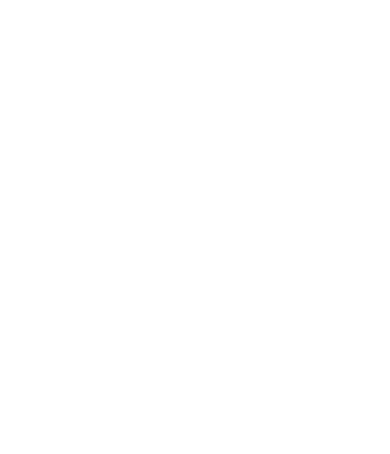
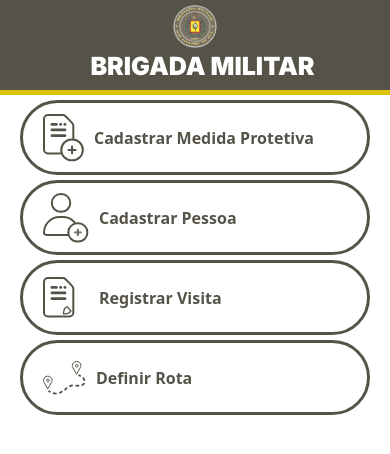
Before and after one commit to JonasCouto/rotas_bm, a Django app: page /navigation_menu/ in a window 390 px wide. Before the commit the part shown is empty. Shown: the top 454 px of the page. Run offline with Django 5.2, Linux system fonts and the light colour scheme; some libraries are stand-ins or nearby versions.

Commit message:
Unified login and menu

```diff
--- a/core/login/static/assets/login.css
+++ b/core/login/static/assets/login.css
@@ -31,13 +31,13 @@
   border-color: #2980b9;
 }
 .btn-entrar {
-    background-color: #DEC208;
+  background-color: #dec208;
   color: #000000;
   border-color: #060606;
 }
 .btn-entrar:hover {
-    background-color: #D7B90C;
-    border-color: #D7B90C;
+  background-color: #d7b90c;
+  border-color: #d7b90c;
 }
 .input-custom {
   border-color: #060606;
--- /dev/null
+++ b/core/login/static/assets/navigation_menu.css
@@ -0,0 +1,117 @@
+/* CSS Navigation Menu - Cleiton Ferrugem */
+
+.background_main_menu {
+  background-color: #ffffff ;
+}
+
+.main_menu {
+  height: calc(100vh - 210px);
+  display: flex;
+  justify-content: center;
+  align-items: center;
+}
+
+.main_menu > ul {
+  display: flex;
+  flex-wrap: wrap;
+  flex-direction: row;
+  align-items: center;
+  justify-content: center;
+  list-style-type: none;
+}
+
+.main_menu > ul > li {
+  display: flex;
+  align-items: center;
+  justify-content: center;
+  padding-left: 45px;
+  padding-right: 45px;
+}
+
+.main_menu > ul > li > a:hover {
+  transition: 250ms ease-in-out;
+  filter: drop-shadow(0px 0px 1px rgba(189, 182, 182, 1));
+}
+
+.mobile-icon,
+.mobile-text {
+  display: none;
+}
+
+@media (max-width: 991px) {
+  .main_menu {
+    height: 100%;
+    display: flex;
+    justify-content: center;
+    align-items: center;
+  }
+
+  .main_menu > ul {
+    display: flex;
+    align-items: center;
+    justify-content: center;
+    list-style-type: none;
+    padding-left: 0px ;
+    margin-left: 0;
+  }
+
+  .main_menu > ul > li {
+    display: flex;
+    align-items: center;
+    justify-content: center;
+    padding-left: 0;
+    padding-right: 0;
+    padding-top: 5px;
+  }
+
+  .main_menu > ul > li > a {
+    display: flex;
+    align-items: center;
+    height: 75px;
+    width: 350px;
+    border: #555347 solid;
+    border-radius: 100px;
+  }
+  .main_menu > ul > li > a > {
+    display: flex;
+    align-items: center;
+  }
+  .main_menu > ul > li > a > i {
+    display: flex;
+  }
+  .main_menu > ul > li > a > i > figure {
+    display: contents;
+  }
+
+  .main_menu > ul > li > a > figure {
+    display: flex;
+  }
+
+  .main_menu > ul > li > a > figure > img {
+    align-items: center;
+  }
+
+  .desktop-img {
+    display: none;
+  }
+
+  .mobile-icon,
+  .mobile-text {
+    display: inline-block;
+  }
+
+  .mobile-icon {
+    margin-left: 20px;
+  }
+
+  .mobile-text {
+    color: #555347;
+    font-weight: 600;
+    margin-left: 10px;
+  }
+  .main_menu_a {
+    text-decoration: none;
+  }
+}
+
+/* CSS Navigation Menu - Cleiton Ferrugem */
--- a/core/login/templates/index.html
+++ b/core/login/templates/index.html
@@ -1,51 +1,55 @@
 {% load static %}
 <!DOCTYPE html>
 <html lang="pt-br">
+  <head>
+    <meta charset="UTF-8" />
+    <meta http-equiv="X-UA-Compatible" content="IE=edge" />
+    <meta name="viewport" content="width=device-width, initial-scale=1.0" />
+    <title>Document</title>
 
-<head>
-    <meta charset="UTF-8">
-    <meta http-equiv="X-UA-Compatible" content="IE=edge">
-    <meta name="viewport" content="width=device-width, initial-scale=1.0">
-    <title>Document</title>
     <!-- LINK DO ARQUIVO BOOTSTRAP.CSS -->
-    <link rel="stylesheet" type="text/css" href="{% static 'assets/index.css' %}">
-    <link rel="stylesheet" href="https://use.fontawesome.com/releases/v5.0.7/css/all.css">
-    <link rel="stylesheet" href="./bootstrap.min.css">
-    <link href="https://cdn.jsdelivr.net/npm/bootstrap@5.3.0-alpha1/dist/css/bootstrap.min.css" rel="stylesheet">
+    <link
+      rel="stylesheet"
+      type="text/css"
+      href="{% static 'assets/index.css' %}"
+    />
+    <link
+      rel="stylesheet"
+      href="https://use.fontawesome.com/releases/v5.0.7/css/all.css"
+    />
+    <link rel="stylesheet" href="./bootstrap.min.css" />
+    <link
+      href="https://cdn.jsdelivr.net/npm/bootstrap@5.3.0-alpha1/dist/css/bootstrap.min.css"
+      rel="stylesheet"
+    />
     <script src="https://cdn.jsdelivr.net/npm/@popperjs/core@2.11.6/dist/umd/popper.min.js"></script>
     <script src="https://cdn.jsdelivr.net/npm/bootstrap@5.3.0-alpha1/dist/js/bootstrap.min.js"></script>
-    <link href="https://cdnjs.cloudflare.com/ajax/libs/font-awesome/6.0.0-beta3/css/all.min.css" rel="stylesheet"
-        integrity="sha384-k6RqeWeci5ZR/Lv4MR0sA0FfDOMgE8AMbr6ZivZp+AzBuJg7STl5ow5pXkk+1PiD" crossorigin="anonymous">
-
+    <link
+      href="https://cdnjs.cloudflare.com/ajax/libs/font-awesome/6.0.0-beta3/css/all.min.css"
+      rel="stylesheet"
+      integrity="sha384-k6RqeWeci5ZR/Lv4MR0sA0FfDOMgE8AMbr6ZivZp+AzBuJg7STl5ow5pXkk+1PiD"
+      crossorigin="anonymous"
+    />
   </head>
 
+  <body>
     <div>
       <header>
         <div class="logo-e-titulo">
           <div class="logo">
-                <img src="../static/img/logo-brigada-militar.png" alt="" srcset="">
+            <img src="{% static 'img/logo-brigada-militar.png' %}" alt="Logo" />
           </div>
           <div class="titulo-brigada-militar">
             <span>BRIGADA MILITAR</span>
           </div>
         </div>
-        <!-- <div class="buscar-servico" style="width:22%">
-            <form class="d-flex">
-                <div class="input-group">
-                    <input class="form-control rounded-start-5"
-                        style="width: 40%;background-color:#f5f5f4df; border:none " type="search"
-                        placeholder="Buscar serviço" aria-label="Buscar serviço">
-                    <span
-                        style="margin-left:-0px; width: 55px; padding-left:19px;cursor:pointer; background-color:#f5f5f4df; border:none"
-                        class="input-group-text rounded-end-5 "><i class="fas fa-search"></i></span>
-                </div>
-            </form>
-        </div> -->
       </header>
       {% block content %}
 
-<div class="container d-flex justify-content-center align-items-center min-vh-100">
-    <div class="card shadow-lg p-4" style="width: 100%; max-width: 500px;">
+      <div
+        class="container d-flex justify-content-center align-items-center min-vh-100"
+      >
+        <div class="card shadow-lg p-4" style="width: 100%; max-width: 500px">
           <h2 class="text-center mb-4">Cadastro</h2>
           {% if messages %}
           <div class="messages mb-3">
@@ -54,36 +58,30 @@
             {% endfor %}
           </div>
           {% endif %}
-        <form method="POST" class="needs-validation" novalidate="" autocomplete="off">
-            {% csrf_token %}
-            <div class="mb-3">
-                <label for="username" class="form-label">Nome de Usuário</label>
-                <input type="text" class="form-control" id="username" name="username" required>
-                <div class="invalid-feedback">Por favor, insira um nome de usuário válido.</div>
-            </div>
-            <div class="mb-3">
-                <label for="email" class="form-label">Email</label>
-                <input type="email" class="form-control" id="email" name="email" required>
-                <div class="invalid-feedback">Por favor, insira um email válido.</div>
-            </div>
-            <div class="mb-3">
-                <label for="password" class="form-label">Senha</label>
-                <input type="password" class="form-control" id="password" name="password" required>
-                <div class="invalid-feedback">Por favor, insira uma senha.</div>
-            </div>
-            <button type="submit" class="btn btn-primary w-100">Cadastrar</button>
+          <form
+            method="POST"
+            class="needs-validation"
+            novalidate=""
+            autocomplete="off"
+          >
+            {% csrf_token %} {{ form.as_p }}
+            <button type="submit" class="btn btn-primary w-100">
+              Cadastrar
+            </button>
           </form>
           <div class="text-center mt-3">
-            Já tem uma conta? <a href="{% url 'login' %}" class="text-decoration-none">Faça o login</a>
+            Já tem uma conta?
+            <a href="{% url 'login' %}" class="text-decoration-none"
+              >Faça o login</a
+            >
           </div>
         </div>
       </div>
 
-
       {% endblock %}
+    </div>
 
     <!-- LINK DO ARQUIVO BOOTSTRAP.JS -->
     <script src="./bootstrap.min.js"></script>
-</div>
-
+  </body>
 </html>
--- a/core/login/templates/navigation_menu.html
+++ b/core/login/templates/navigation_menu.html
@@ -0,0 +1,82 @@
+{% extends 'index.html' %} {% load static %} {% block content %}
+<!DOCTYPE html>
+<html lang="pt-br">
+  <head>
+    <meta charset="UTF-8" />
+    <meta http-equiv="X-UA-Compatible" content="IE=edge" />
+    <meta name="viewport" content="width=device-width, initial-scale=1.0" />
+    <title>Login</title>
+    <link
+      rel="stylesheet"
+      type="text/css"
+      href="{% static 'assets/bootstrap.css' %}"
+    />
+    <link
+      rel="stylesheet"
+      type="text/css"
+      href="{% static 'assets/navigation_menu.css' %}"
+    />
+  </head>
+
+  </body class="background_main_menu">
+    <div class="main_menu">
+      <ul class="main_menu_ul">
+        <li class="main_menu_li">
+          <a class="main_menu_a" href="">
+            <figure>
+              <img
+                class="desktop-img"
+                src="../static/img/cadastrar_medida_protetiva.svg"
+                alt=""
+              />
+            </figure>
+            <i class="mobile-icon"
+              ><figure>
+                <img
+                  src="../static/img/cadastrar_medida_protetiva_mobile.svg"
+                  alt=""
+                /></figure
+            ></i>
+            <span class="mobile-text">Cadastrar Medida Protetiva</span>
+          </a>
+        </li>
+        <li>
+          <a class="main_menu_a" href="">
+            <figure>
+              <img class="desktop-img" src="../static/img/cadastrar_pessoa.svg" alt="" />
+            </figure>
+            <i class="mobile-icon"
+              ><figure><img src="../static/img/cadastrar_pessoa_mobile.svg" alt="" /></figure
+            ></i>
+            <span class="mobile-text">Cadastrar Pessoa</span>
+          </a>
+        </li>
+        <li>
+          <a class="main_menu_a" href="">
+            <figure>
+              <img class="desktop-img" src="../static/img/registro_de_visita.svg" alt="" />
+            </figure>
+            <i class="mobile-icon"
+              ><figure><img src="../static/img/registrar_visita_mobile.svg" alt="" /></figure
+            ></i>
+            <span class="mobile-text">Registrar Visita</span>
+          </a>
+        </li>
+        <li>
+          <a class="main_menu_a" href="">
+            <figure>
+              <img class="desktop-img" src="../static/img/definicao_rota.svg" alt="" />
+            </figure>
+            <i class="mobile-icon"
+              ><figure><img src="../static/img/definir_rota_mobile.svg" alt="" /></figure
+            ></i>
+            <span class="mobile-text">Definir Rota</span>
+          </a>
+        </li>
+      </ul>
+    </div>
+
+    <script src="{% static 'assets/bootstrap.js' %}"></script>
+  <body/>
+</html>
+{% endblock %}
--- a/core/login/views.py
+++ b/core/login/views.py
@@ -20,40 +20,43 @@
 #     return render(request, "login.html")
 
 
-
 # core/views.py
 from django.shortcuts import render, redirect
 from django.contrib import messages
 from django.contrib.auth import authenticate, login
 from .forms import UserRegistrationForm
 
+
 def index(request):
-    if request.method == 'POST':
+    if request.method == "POST":
         form = UserRegistrationForm(request.POST)
         if form.is_valid():
             user = form.save(commit=False)
-            user.set_password(form.cleaned_data['password'])
+            user.set_password(form.cleaned_data["password"])
             user.save()
-            messages.success(request, 'Cadastro realizado com sucesso! Faça o login.')
-            return redirect('login')
+            messages.success(request, "Cadastro realizado com sucesso! Faça o login.")
+            return redirect("login")
         else:
-            messages.error(request, 'Por favor, corrija os erros abaixo.')
+            messages.error(request, "Por favor, corrija os erros abaixo.")
     else:
         form = UserRegistrationForm()
-    return render(request, 'index.html', {'form': form})
+    return render(request, "index.html", {"form": form})
+
 
 def login_view(request):
-    if request.method == 'POST':
-        username = request.POST['username']
-        password = request.POST['password']
+    if request.method == "POST":
+        username = request.POST["username"]
+        password = request.POST["password"]
         user = authenticate(request, username=username, password=password)
         if user is not None:
             login(request, user)
-            return redirect('protected_page')  # Substitua 'protected_page' pelo nome da sua URL protegida
+            return redirect(
+                "navigation_menu"
+            )  # Substitua 'protected_page' pelo nome da sua URL protegida
         else:
-            messages.error(request, 'Nome de usuário ou senha inválidos.')
-    return render(request, 'login.html')
+            messages.error(request, "Nome de usuário ou senha inválidos.")
+    return render(request, "login.html")
 
 
 def navigation_menu(request):
-    return render(request, 'navigation_menu.html')
+    return render(request, "navigation_menu.html")
```
Also changed, not shown: core/login/forms.py (+13 -4 lines), core/login/static/img/cadastrar_medida_protetiva.svg (added), core/login/static/img/cadastrar_medida_protetiva_mobile.svg (added), core/login/static/img/cadastrar_pessoa.svg (added), core/login/static/img/cadastrar_pessoa_mobile.svg (added), core/login/static/img/definicao_rota.svg (added), core/login/static/img/definir_rota_mobile.svg (added), core/login/static/img/registrar_visita_mobile.svg (added), core/login/static/img/registro_de_visita.svg (added). Lines whose indentation alone changed are shown as unchanged.
